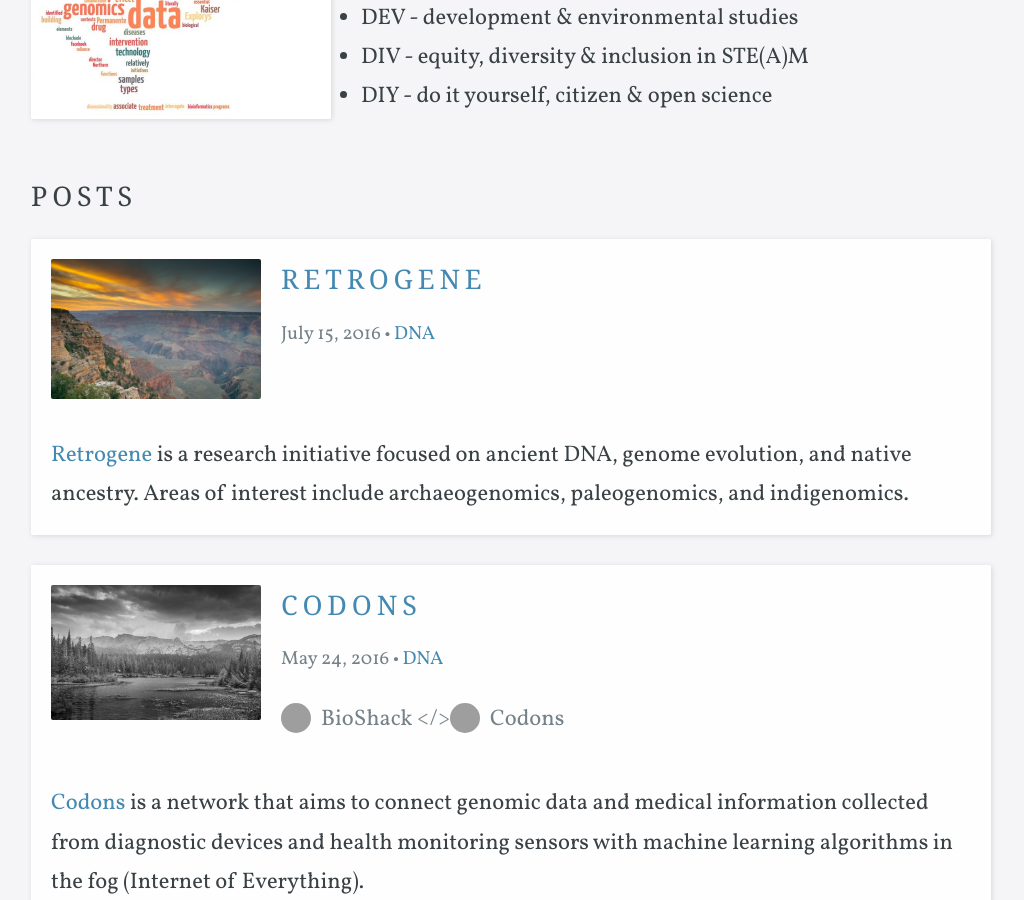
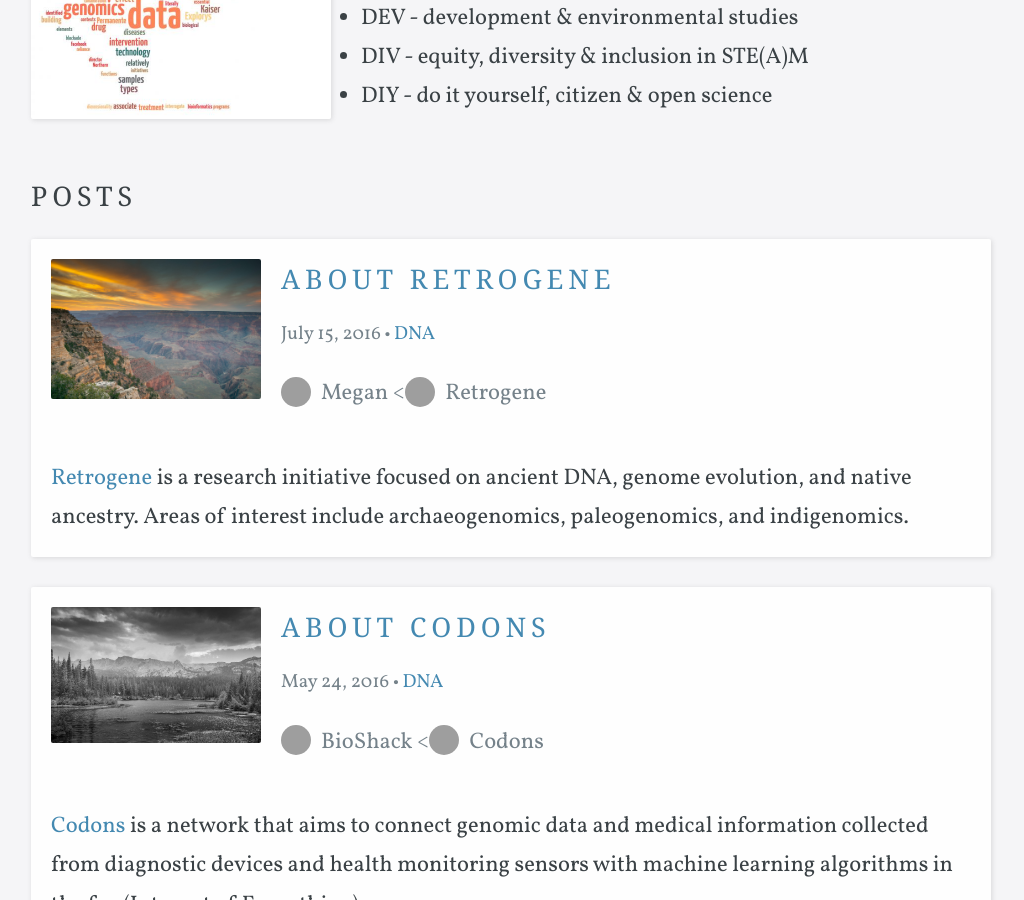
Before and after one commit to bioshack/d8a, a Jekyll site: the page built from pages/index.html, in a window 1280 px wide and 900 px high, scrolled down 758 px. Shown: the whole window, without its empty margins (129-1153 px from the left). Built offline with Jekyll 4.4.1, drawn with Linux system fonts in a browser that asks for light colours; some web fonts are replaced; the list of posts is cut into pages by our own code; grey boxes are pictures that could not be loaded.

Commit message:
Edit content

```diff
--- a/_includes/post-summary.html
+++ b/_includes/post-summary.html
@@ -12,7 +12,7 @@
       {% if include.post.author %}
       {% assign author_id = include.post.author | prepend: "/people/" | append: "/" %}
       {% assign author = site.people | where: "url", author_id | first %}
-      <img src="{% include relative-src.html src=author.image %}" alt="Photo of {{ author.name }}" width="30" height="30"> {{ author.name }} &lt;/&gt;
+      <img src="{% include relative-src.html src=author.image %}" alt="Photo of {{ author.name }}" width="30" height="30"> {{ author.name }} &lt;
       {% endif %}
 
       {% if include.post.project %}
--- a/_posts/2016-05-24-codons.md
+++ b/_posts/2016-05-24-codons.md
@@ -1,5 +1,5 @@
 ---
-title: Codons
+title: About Codons
 permalink: /codons
 date: 2016-05-24 00:00:00
 tags: DNA
--- a/_posts/2016-07-15-retrogene.md
+++ b/_posts/2016-07-15-retrogene.md
@@ -1,10 +1,10 @@
 ---
-title: Retrogene
+title: About Retrogene
 permalink: /retrogene
 date: 2016-07-15 00:00:00
 tags: DNA
-author:
-project:
+author: megan
+project: retrogene
 image: /images/retrogene.jpg
 large_header: false
 ---
```
